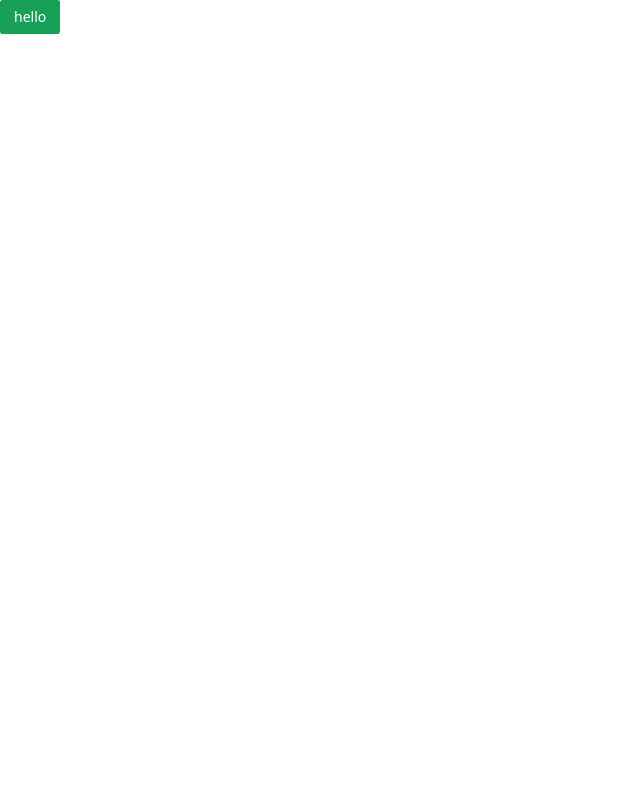
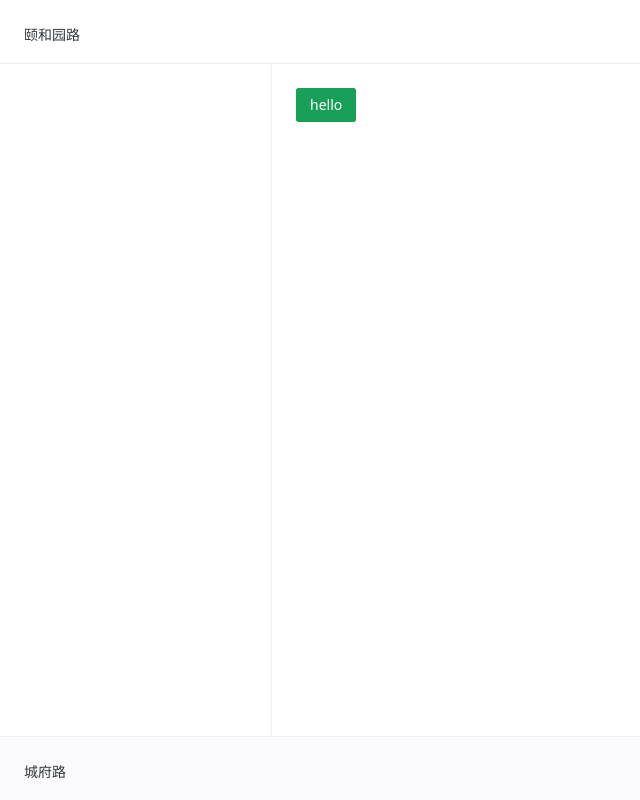
Before and after one commit to hixb/my-admin, a Vue app: page / in a window 1280 px wide. Shown: the whole page, without its empty margins (0-640 px from the left). Built offline with nearby package versions, Linux system fonts and the light colour scheme.

Commit message:
style: layout

```diff
--- a/src/App.vue
+++ b/src/App.vue
@@ -1,9 +1,31 @@
-<script setup lang="ts">
+<script lang="ts" setup>
 import { RouterView } from 'vue-router'
+import { NLayout, NLayoutFooter, NLayoutHeader, NLayoutSider } from 'naive-ui'
 </script>
 
 <template>
-  <RouterView />
+  <NLayout style="height: 100vh">
+    <NLayoutHeader bordered style="height: 64px; padding: 24px">
+      颐和园路
+    </NLayoutHeader>
+    <NLayout has-sider position="absolute" style="top: 64px; bottom: 64px">
+      <NLayoutSider
+        :native-scrollbar="false"
+        bordered
+        content-style="padding: 24px;"
+      />
+      <NLayout :native-scrollbar="false" content-style="padding: 24px;">
+        <RouterView />
+      </NLayout>
+    </NLayout>
+    <NLayoutFooter
+      bordered
+      position="absolute"
+      style="height: 64px; padding: 24px"
+    >
+      城府路
+    </NLayoutFooter>
+  </NLayout>
 </template>
 
 <style scoped></style>
```
